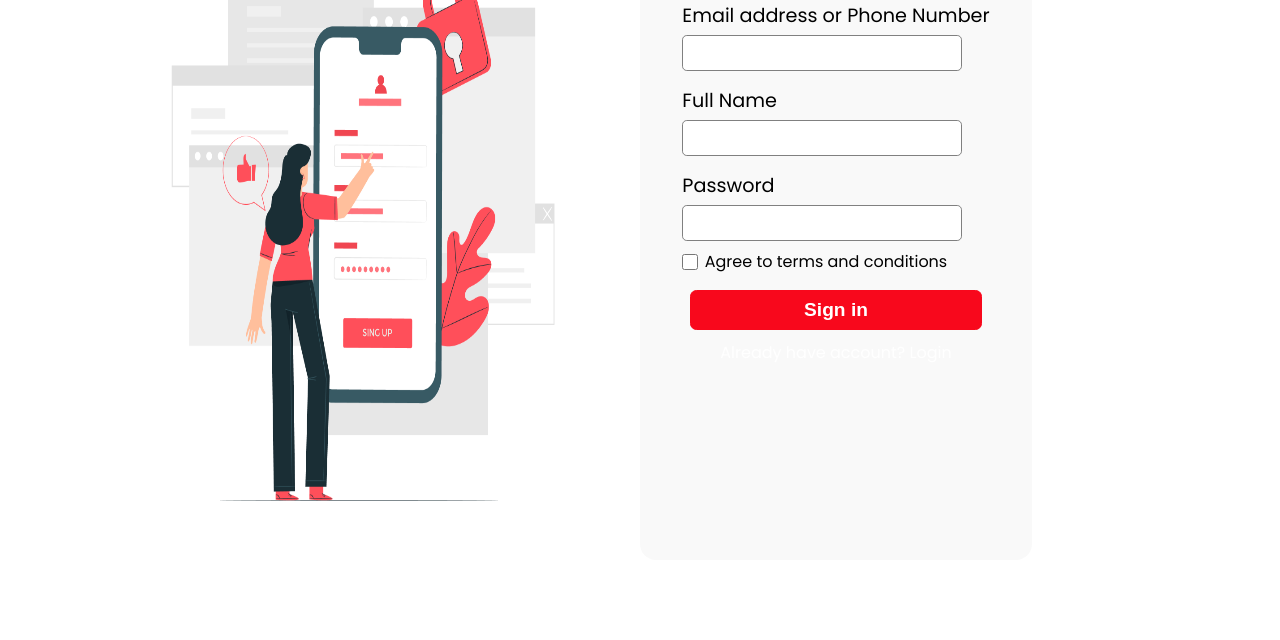
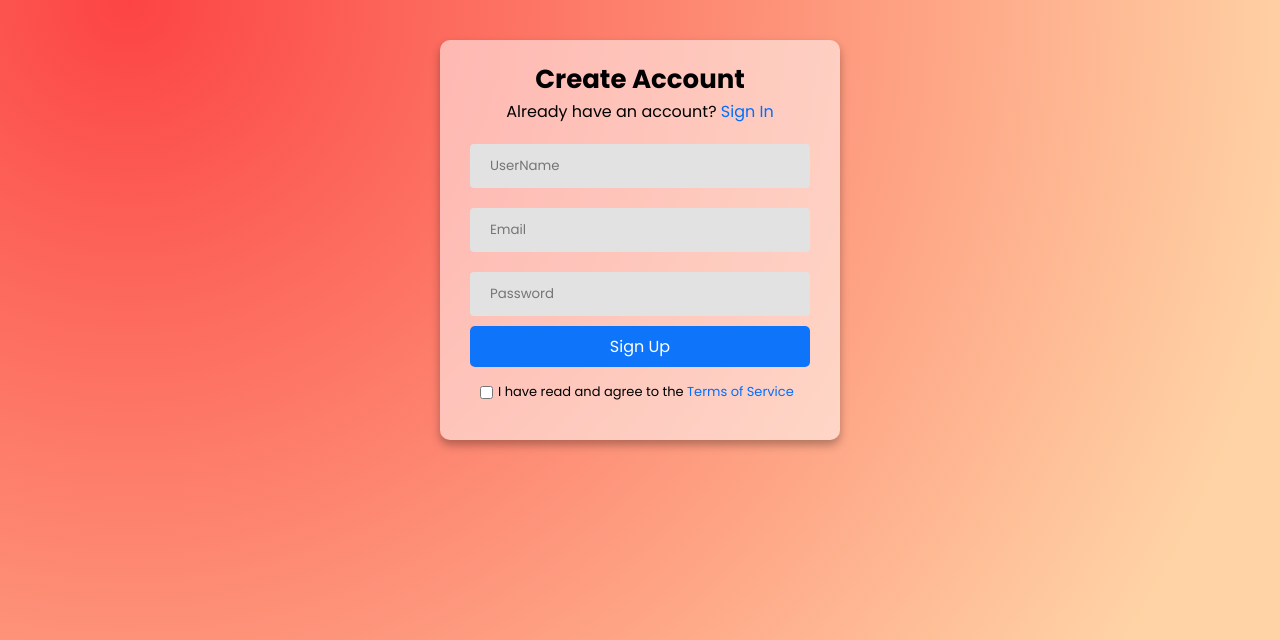
Before and after one commit to Karamraj/BookTown, a plain HTML site: page NewSignupModal/index.html in a window 1280 px wide. Shown: the part 160-800 px from the top of the page. Drawn offline with Linux system fonts and the light colour scheme.

Commit message:
sign up page

```diff
--- a/NewSignupModal/index.html
+++ b/NewSignupModal/index.html
@@ -1,44 +1,23 @@
-<!DOCTYPE html>
-<html lang="en">
 <head>
-    <meta charset="UTF-8">
-    <meta name="viewport" content="width=device-width, initial-scale=1.0">
-    <title>Login or Sign up</title>
-    <link rel="stylesheet" href="style.css">
-    <link rel="stylesheet" href="mobile.css">
-    <!-- <script defer src="script.js"></script> -->
-</head>
-<body>
-  <section>
-    <div class="container">
-
-        <div class="left-container">
-
-         <img class="sign-img" src="../NewSignupModal/images/sign_up.jpg" alt="Login or Signup">
-
-        </div>
-        <div class="right-container">
-            <h2 class="sign-head">Sign up</h2>
-           <form action="no-action" class="form">
-            <label for="emailNumber">Email address or Phone Number</label>
-            <input class ="input" type="email" name="email"  required>
-            <label for="fullname">Full Name</label>
-            <input class ="input" type="text" name="fullname" required>
-            <label for="password">Password</label>
-            <input class ="input" type="text" name="password" required>
-            <div class="check">
-                <input id ="checkbox" type="checkbox" name="checkbox">
-                <p class="policy">Agree to terms and conditions</p>
-            </div>
-            <div class="buttons">
-                  <button class="btn">Sign in</button>
-                  <!-- <button class="btn">Reset</button> -->
-                </div>
-                <a href="#">Already have account? Login</a>
-
-           </form>
-        </div>
+  <link rel="stylesheet" href="./style.css" />
+  </head>
+<div class="container">
+  <div class="card">
+    <div class="card_title">
+      <h1>Create Account</h1>
+      <!-- <a href="url">link text</a> -->
+      <span>Already have an account? <a href="//Login/login.html">Sign In</a></span>
     </div>
-  </section>
-</body>
-</html>
+    <div class="form">
+    <form action="/register" method="post">
+      <input type="text" name="username" id="username" placeholder="UserName" />
+      <input type="email" name="email" placeholder="Email" id="email" />
+      <input type="password" name="password" placeholder="Password" id="password" />
+      <button>Sign Up</button>
+      </form>
+    </div>
+    <div class="card_terms">
+        <input type="checkbox" name="" id="terms"> <span>I have read and agree to the <a href="">Terms of Service</a></span>
+    </div>
+  </div>
+</div>
--- a/NewSignupModal/style.css
+++ b/NewSignupModal/style.css
@@ -1,114 +1,81 @@
-@import url('https://fonts.googleapis.com/css2?family=Poppins:wght@300;400;500;600&display=swap');
+@import url("https://fonts.googleapis.com/css2?family=Poppins:wght@200;300;400;500;600;700&display=swap");
 
-*{
+* {
   margin: 0;
   padding: 0;
   box-sizing: border-box;
+  font-family: "Poppins", sans-serif;
 }
-body{
-    font-family: 'Poppins', sans-serif;
-    cursor: pointer;
-    /* background: url('./images/flat-mountains.png') center no-repeat; */
 
-
-
-}
-.container{
+.container {
+  height: 100vh;
   width: 100%;
-    height: 100vh;
-    display: flex;
-    padding: 5rem ;
-
-}
-.left-container{
-    width: 50%;
-    height: 100%;
+  align-items: center;
   display: flex;
   justify-content: center;
-}
-.sign-img{
-    width: 80%;
-    height: 100%;
-}
-.right-container{
-    display: flex;
-    flex-direction: column;
-    height: 100%;
-    width: 35%;
-    align-items: center;
-    background-color:rgba(194, 190, 190, 0.099);
-    backdrop-filter: blur(5px);
-    padding: .4rem 0;
-    border-radius: 1rem;
-
-}
-.sign-head{
-    font-size: 2.5rem;
-    color: rgb(248, 8, 28);
-}
-.form{
-    display: flex;
-    flex-direction: column;
-    align-items: baseline;
-
-}
-label{
-    color: black;
-    margin-top: .9rem;
-    font-size: 1.2rem;
+  background-image: radial-gradient(
+    circle farthest-corner at 10% 20%,
+    rgb(252, 68, 68) 0%,
+    rgba(255, 211, 165, 1) 90%
+  );
 }
 
-.input{
-    border: 1px solid gray;
-    border-radius: 0.3rem;
-    height: 2.3rem;
-    margin-top: 0.3rem;
-    font-size: 1.3rem;
-    padding: .2rem .3rem;
+.card {
+  border-radius: 10px;
+  box-shadow: 0 5px 10px 0 rgba(0, 0, 0, 0.3);
+  width: 400px;
+  height: 400px;
+  background-color: #ffffff86;
+  padding: 10px 30px;
+}
 
+.card_title {
+  text-align: center;
+  padding: 10px;
 }
-input:focus{
-    outline: transparent;
+
+.card_title h1 {
+  font-size: 26px;
+  font-weight: bold;
 }
-input#checkbox{
-    width: 1rem;
-    height: 1rem;
+
+.form input {
+  margin: 10px 0;
+  width: 100%;
+  background-color: #e2e2e2;
+  border: none;
+  outline: none;
+  padding: 12px 20px;
+  border-radius: 4px;
 }
-.check{
+
+.form button {
+  background-color: #0e74fa;
+  color: #ffffff;
+  font-size: 16px;
+  outline: none;
+  border-radius: 5px;
+  border: none;
+  padding: 8px 15px;
+  width: 100%;
+}
+
+.card_terms {
   display: flex;
   align-items: center;
-    margin-top: 0.5rem;
+  padding: 10px;
 }
-.policy{
-    margin-left: .4rem;
+
+.card_terms input[type="checkbox"] {
+  background-color: #e2e2e2;
 }
-.buttons{
-    display: flex;
-    width: 100%;
-    justify-content: center;
-    align-items: center;;
-    margin-top: .6rem;
+
+.card_terms span {
+  margin: 5px;
+  font-size: 13px;
 }
-.btn{
-  padding: 0.5rem 1.5rem;
-  font-size: 1.2rem;
-  margin: .4rem .5rem;
-  border: 1px solid gray;
-  border-radius: .4rem;
-  background-color: rgb(248, 8, 28);
-  color:white;
-  width: 100%;
-  font-weight: bold;
-  border: 1px solid rgb(248, 8, 28);
-  transition: box-shadow ease 0.3s;
+
+.card a {
+  color: #006eff;
+  text-decoration: none;
 }
-.btn:hover{
-    box-shadow: blueviolet 2px 2px 10px ;
-
-}
-.form a{
-    text-decoration: none;
-    margin: 0.2rem auto;
-    color: white;
-
-}
```
Lines whose indentation alone changed are shown as unchanged.
